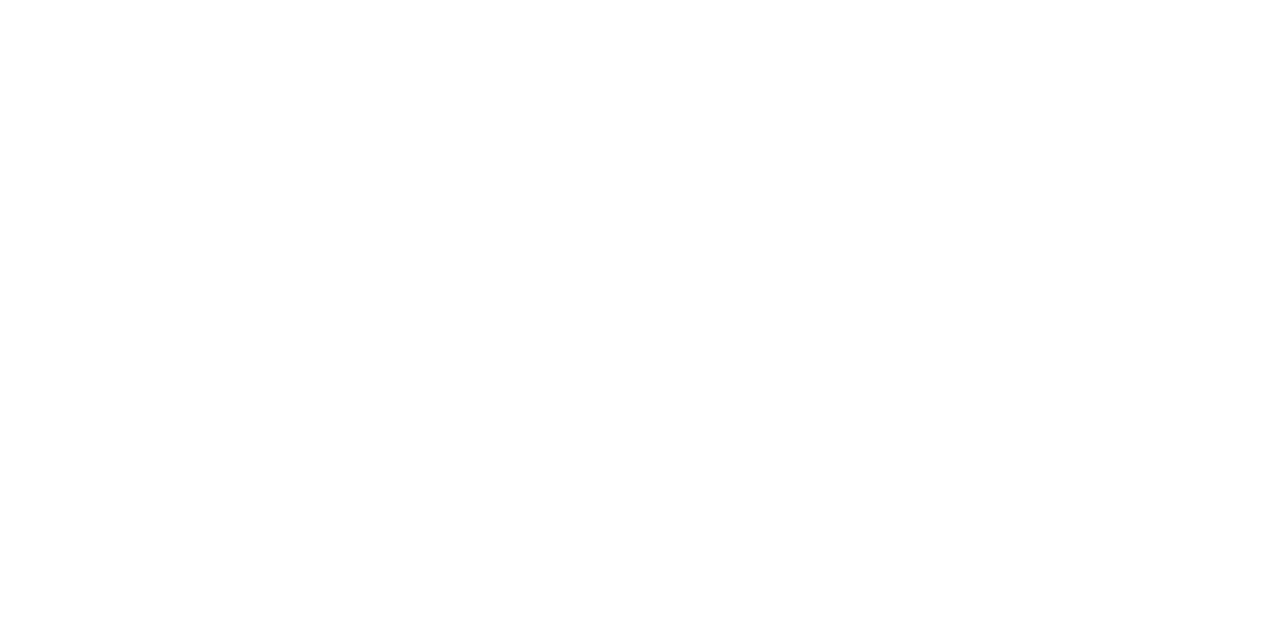
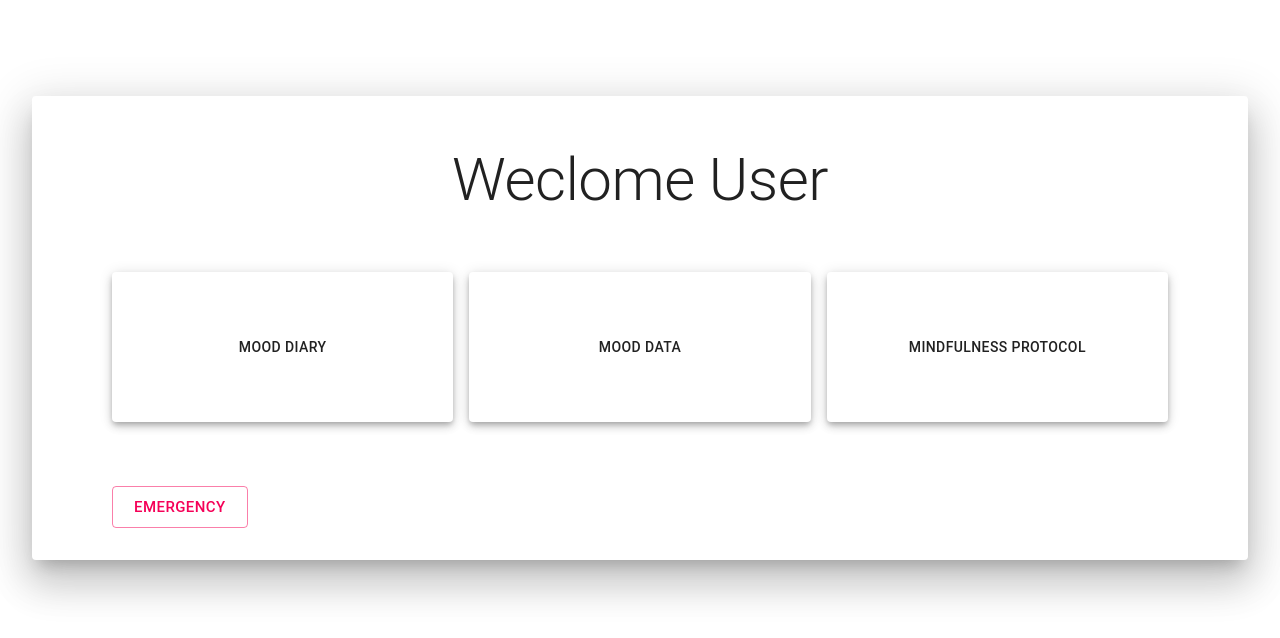
Before and after one commit to andrew-zimmer/mindful-frontend-react, a React (Create React App) app in the folder client/: page /users/home in a window 1280 px wide. Shown: the top 638 px of the page. Built offline with nearby package versions, Linux system fonts and the light colour scheme.

Commit message:
added user home page

```diff
--- a/client/src/components/Home/HomePage.js
+++ b/client/src/components/Home/HomePage.js
@@ -1,6 +1,8 @@
 import React, { Component } from 'react'
 
 import { withRouter } from 'react-router-dom'
+
+import Slider from './Slider'
 
 import Container from '@material-ui/core/Container'
 import Paper from '@material-ui/core/Paper'
@@ -23,7 +25,7 @@
     render() {
         return (
             <Container  >
-                <Paper elevation={5} style={{ height: '100%', marginTop: '6rem', padding: '5rem' }}>
+                <Paper elevation={24} style={{ height: '100%', marginTop: '6rem', padding: '5rem' }}>
                     <Typography variant='h1' align='center' style={{ paddingTop: '0.5em' }}>Mindful</Typography>
                     <Typography variant='overline' display='block' align='center' style={{ marginTop: '1em', marginBottom: '5em' }}> Quote </Typography>
 
@@ -42,6 +44,7 @@
                     <GitHubIcon />
                     <YouTubeIcon />
                 </div>
+                <Slider />
             </Container>
         )
     }
--- /dev/null
+++ b/client/src/components/Home/Slider.js
@@ -0,0 +1,70 @@
+import React from 'react';
+
+import HomePage from './HomePage'
+import SignInForm from '../User/Signin/SignInForm'
+
+import clsx from 'clsx';
+import { makeStyles } from '@material-ui/core/styles';
+import Drawer from '@material-ui/core/Drawer';
+import Button from '@material-ui/core/Button';
+import List from '@material-ui/core/List';
+import Divider from '@material-ui/core/Divider';
+import ListItem from '@material-ui/core/ListItem';
+import ListItemIcon from '@material-ui/core/ListItemIcon';
+import ListItemText from '@material-ui/core/ListItemText';
+import InboxIcon from '@material-ui/icons/MoveToInbox';
+import MailIcon from '@material-ui/icons/Mail';
+
+const useStyles = makeStyles({
+    list: {
+        width: "100%",
+    },
+    fullList: {
+        width: 'auto',
+    },
+});
+
+export default function TemporaryDrawer() {
+    const classes = useStyles();
+    const [state, setState] = React.useState({
+        top: false,
+        left: false,
+        bottom: false,
+        right: false,
+    });
+
+    const toggleDrawer = (anchor, open) => (event) => {
+        if (event.type === 'keydown' && (event.key === 'Tab' || event.key === 'Shift')) {
+            return;
+        }
+
+        setState({ ...state, [anchor]: open });
+    };
+
+    const list = (anchor) => (
+        <div
+            className={clsx(classes.list, {
+                [classes.fullList]: anchor === 'top' || anchor === 'bottom',
+            })}
+            role="presentation"
+            onClick={toggleDrawer(anchor, false)}
+            onKeyDown={toggleDrawer(anchor, false)}
+        >
+            <SignInForm />
+        </div>
+    );
+
+    return (
+        <div>
+            {['left', 'right', 'top', 'bottom'].map((anchor) => (
+                <React.Fragment key={anchor}>
+                    <Button onClick={toggleDrawer(anchor, true)}>{anchor}</Button>
+                    <Drawer anchor={anchor} open={state[anchor]} onClose={toggleDrawer(anchor, false)}>
+                        {list(anchor)}
+                    </Drawer>
+                </React.Fragment>
+            ))}
+
+        </div>
+    );
+}
--- /dev/null
+++ b/client/src/components/User/UserHome/EmergancyModal.js
@@ -0,0 +1,65 @@
+import React from 'react';
+import { makeStyles } from '@material-ui/core/styles';
+import Modal from '@material-ui/core/Modal';
+import Backdrop from '@material-ui/core/Backdrop';
+import Fade from '@material-ui/core/Fade';
+import Button from '@material-ui/core/Button'
+
+const useStyles = makeStyles((theme) => ({
+    modal: {
+        display: 'flex',
+        alignItems: 'center',
+        justifyContent: 'center',
+    },
+    paper: {
+        backgroundColor: theme.palette.background.paper,
+        border: '2px solid #000',
+        boxShadow: theme.shadows[5],
+        padding: theme.spacing(2, 4, 3),
+    },
+}));
+
+export default function TransitionsModal() {
+    const classes = useStyles();
+    const [open, setOpen] = React.useState(false);
+
+    const handleOpen = () => {
+        setOpen(true);
+    };
+
+    const handleClose = () => {
+        setOpen(false);
+    };
+
+    return (
+        <div>
+
+            <Button size='large' variant='outlined' color='secondary' onClick={handleOpen}>Emergency</Button>
+
+            <Modal
+                aria-labelledby="transition-modal-title"
+                aria-describedby="transition-modal-description"
+                className={classes.modal}
+                open={open}
+                onClose={handleClose}
+                closeAfterTransition
+                BackdropComponent={Backdrop}
+                BackdropProps={{
+                    timeout: 500,
+                }}
+            >
+                <Fade in={open}>
+                    <div className={classes.paper}>
+                        <h2><a href="tel:'911'">'911'</a></h2>
+
+                        <h2 id="transition-modal-title">Suicide Prevention Hotline</h2>
+                        <p><a href="tel:'800-273-8255'">'800-273-8255'</a></p>
+
+                        <h2>Crisis Text Line</h2>
+                        <p id="transition-modal-description">Text HOME to <a href="sms:'741741'">'741741'</a></p>
+                    </div>
+                </Fade>
+            </Modal>
+        </div>
+    );
+}
--- a/client/src/components/User/UserHome/UserHomePage.js
+++ b/client/src/components/User/UserHome/UserHomePage.js
@@ -0,0 +1,57 @@
+import React, { Component } from 'react'
+
+import EmergancyModal from './EmergancyModal'
+
+import Container from '@material-ui/core/Container'
+import Paper from '@material-ui/core/Paper'
+import Grid from '@material-ui/core/Grid'
+import Typography from '@material-ui/core/Typography'
+import Button from '@material-ui/core/Button'
+
+export default class UserHomePage extends Component {
+    state = {
+        ele1: 5,
+        ele2: 5,
+        ele3: 5,
+    }
+
+    handleTouchStart = (e) => {
+        this.setState({ [e.target.id]: 24 })
+    }
+
+    handleMouseOut = (e) => {
+        this.setState({ [e.target.id]: 5 })
+    }
+
+    render() {
+        return (
+            <Container  >
+                <Paper elevation={24} style={{ height: '100%', marginTop: '6rem', paddingTop: '3rem', paddingLeft: '5em', paddingRight: '5em', paddingBottom: '2em' }}>
+                    <Typography variant='h2' align='center' >Weclome User</Typography>
+
+                    <Grid container spacing={2} style={{ marginTop: '3rem' }}>
+                        <Grid item xs={4}>
+                            <Paper elevation={this.state.ele1} style={{ height: 150 }} onMouseEnter={this.handleTouchStart} onMouseOut={this.handleMouseOut}>
+                                <Button id='ele1' style={{ height: '100%', width: '100%' }} > Mood Diary</Button>
+                            </Paper>
+                        </Grid>
+                        <Grid item xs={4}>
+                            <Paper elevation={this.state.ele2} style={{ height: 150 }} onMouseEnter={this.handleTouchStart} onMouseOut={this.handleMouseOut}>
+                                <Button id='ele2' style={{ height: '100%', width: '100%' }}>Mood Data</Button>
+                            </Paper>
+                        </Grid>
+                        <Grid item xs={4}>
+                            <Paper elevation={this.state.ele3} style={{ height: 150 }} onMouseEnter={this.handleTouchStart} onMouseOut={this.handleMouseOut}>
+                                <Button id='ele3' style={{ height: '100%', width: '100%' }}>Mindfulness Protocol</Button>
+                            </Paper>
+                        </Grid>
+                    </Grid>
+                    <div style={{ marginTop: '4rem' }}>
+                        <EmergancyModal />
+                    </div>
+                </Paper>
+
+            </Container>
+        )
+    }
+}
--- a/client/src/containers/Home.js
+++ b/client/src/containers/Home.js
@@ -1,8 +1,18 @@
 import React, { Component } from 'react'
 
+import { withRouter } from 'react-router-dom'
+
 import HomePage from '../components/Home/HomePage'
+import Slider from '../components/Home/Slider'
 
-export default class Home extends Component {
+class Home extends Component {
+    componentWillMount() {
+        document.body.style = 'background: skyblue'
+    }
+
+    componentWillUnmount() {
+        document.body.style = 'background: white'
+    }
     render() {
         return (
             <div>
@@ -11,3 +21,5 @@
         )
     }
 }
+
+export default withRouter(Home)
--- a/client/src/containers/User.js
+++ b/client/src/containers/User.js
@@ -4,6 +4,7 @@
 
 import SignInForm from '../components/User/Signin/SignInForm'
 import SignUpForm from '../components/User/SignUp/SignUpForm'
+import UserHomePage from '../components/User/UserHome/UserHomePage'
 
 export default class User extends Component {
     render() {
@@ -16,6 +17,9 @@
                     <Route exact path='/users/signup'>
                         <SignUpForm />
                     </Route>
+                    <Route exact path='/users/home'>
+                        <UserHomePage />
+                    </Route>
                 </div>
             </Switch>
         )
--- /dev/null
+++ b/client/src/css/styles.css
@@ -0,0 +1,3 @@
+body {
+    background-color: skyblue;
+}
```
